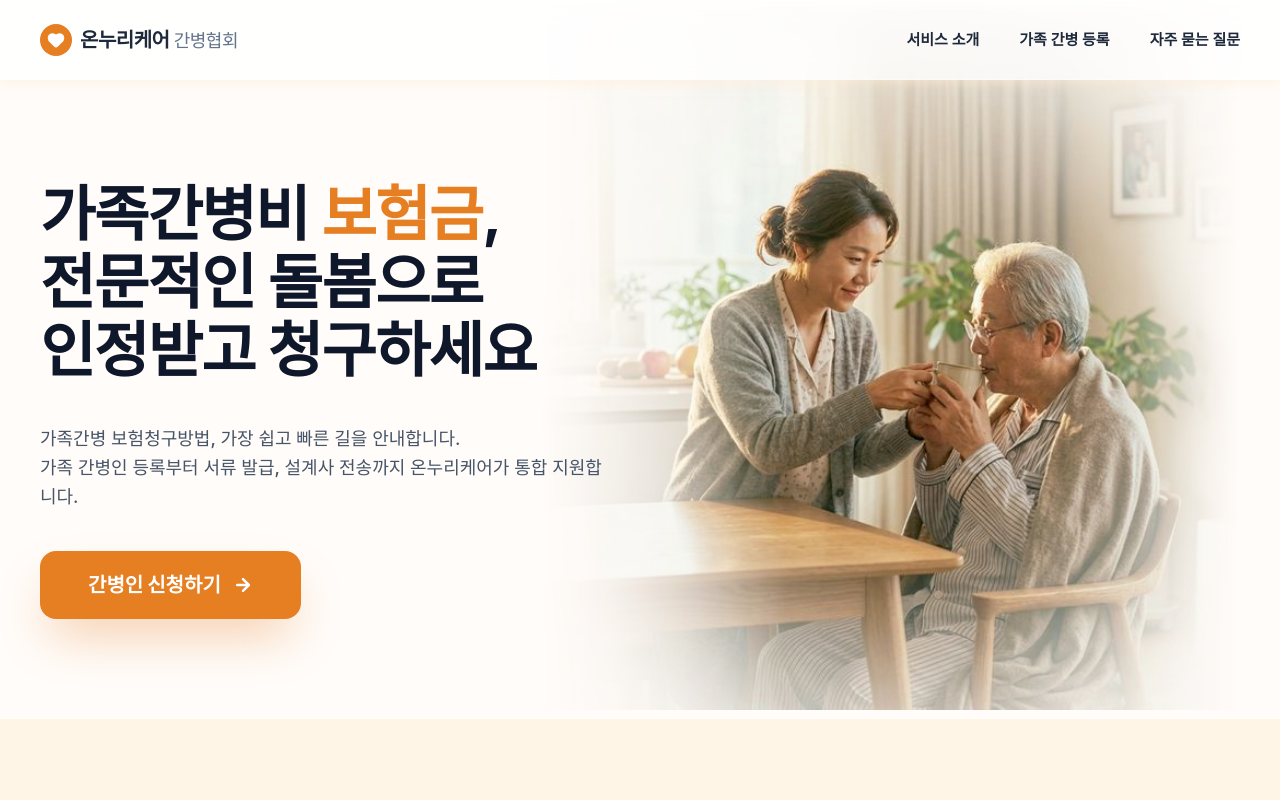
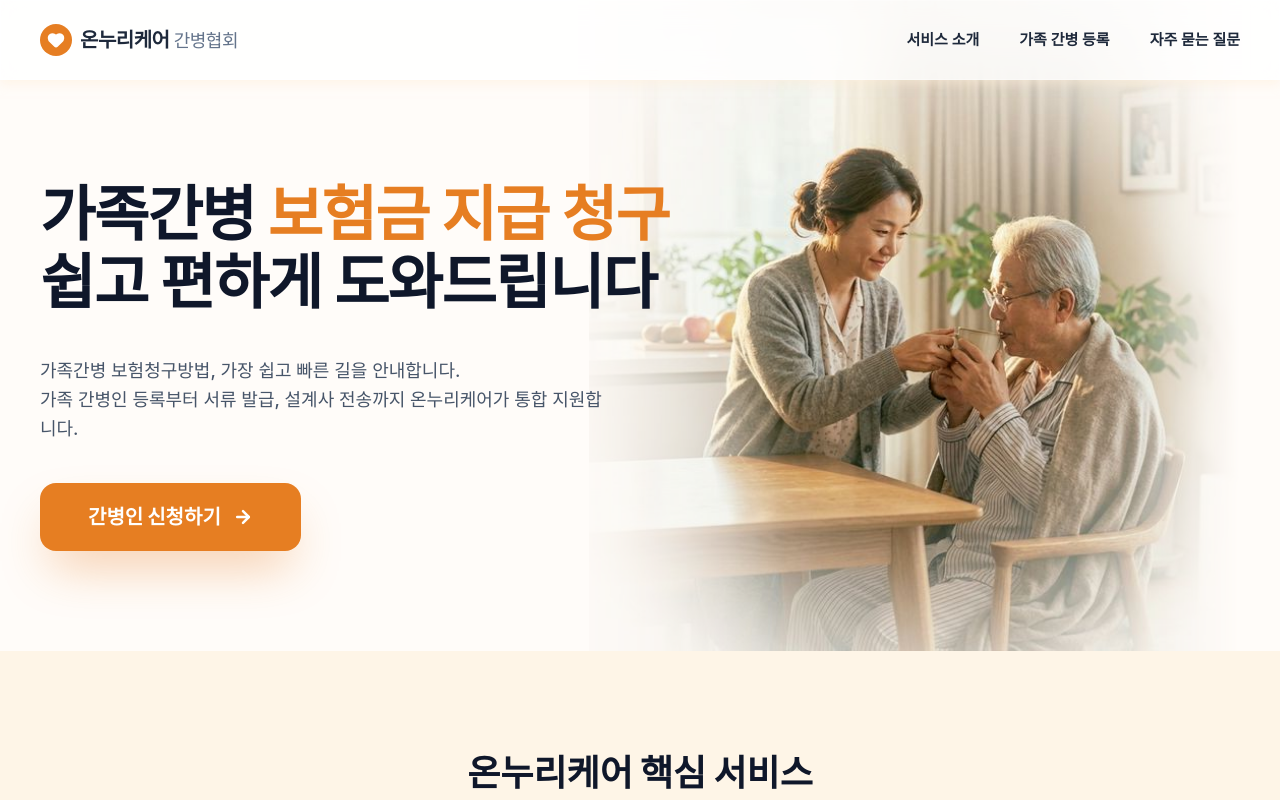
Before and after one commit to juj5835/marketing-onnuri, a Next.js app: page / in a window 1280 px wide. Shown: the top 800 px of the page. Built offline with nearby package versions, Linux system fonts and the light colour scheme; a web font is replaced by a local one.

Commit message:
SEO: Update Hero heading to final requested phrasing and sync project

```diff
--- a/src/components/Hero.tsx
+++ b/src/components/Hero.tsx
@@ -46,9 +46,8 @@ export default function Hero() {
             >
               {/* Heading */}
               <h1 className="text-[36px] md:text-[60px] font-bold tracking-tight text-text-deep leading-[1.2] md:leading-[68px] mb-[40px]">
-                가족간병비 <span className="text-primary">보험금</span>, <br />
-                전문적인 돌봄으로 <br />
-                인정받고 청구하세요
+                가족간병 <span className="text-primary">보험금 지급 청구</span> <br />
+                쉽고 편하게 도와드립니다
               </h1>
 
               {/* Subheader */}
```
